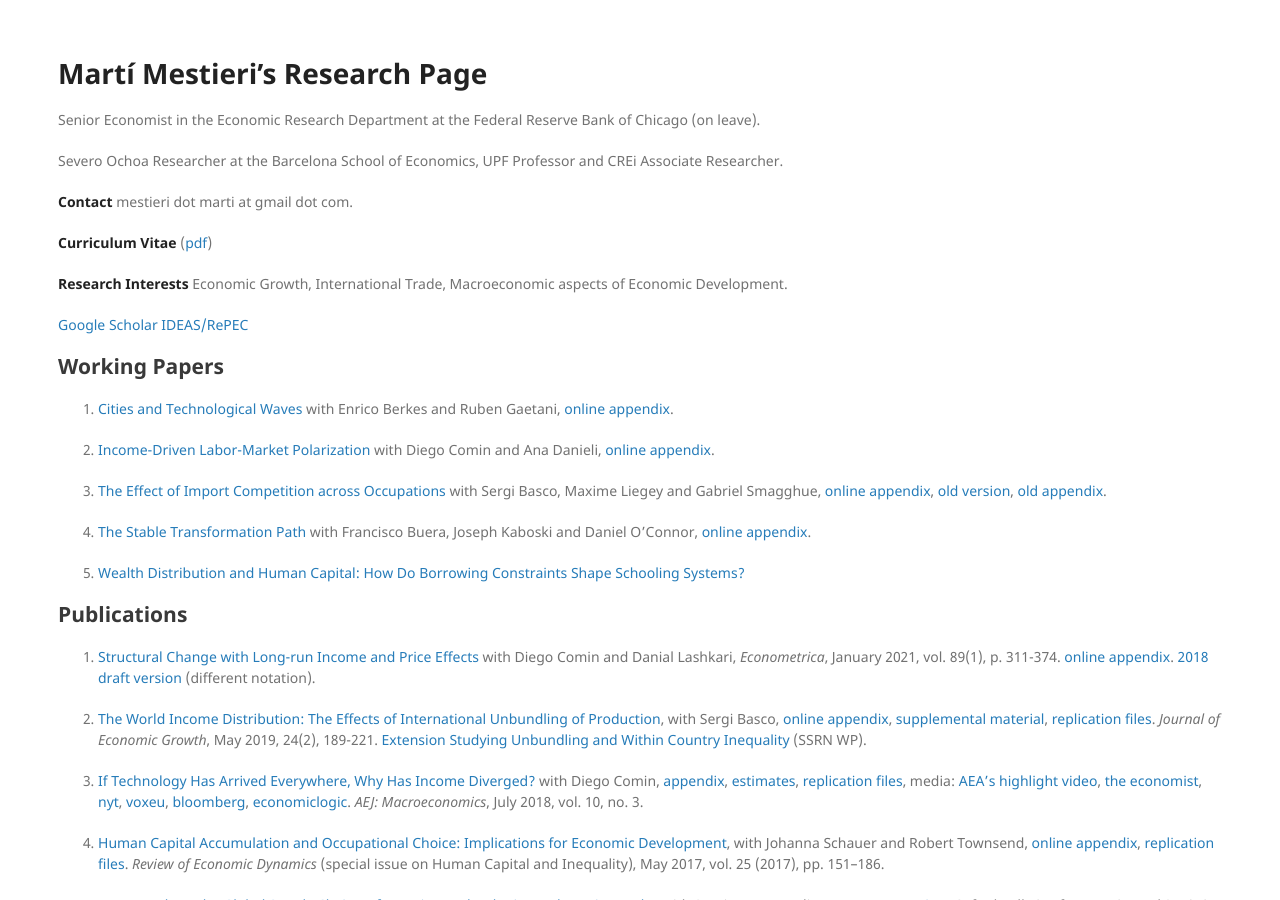
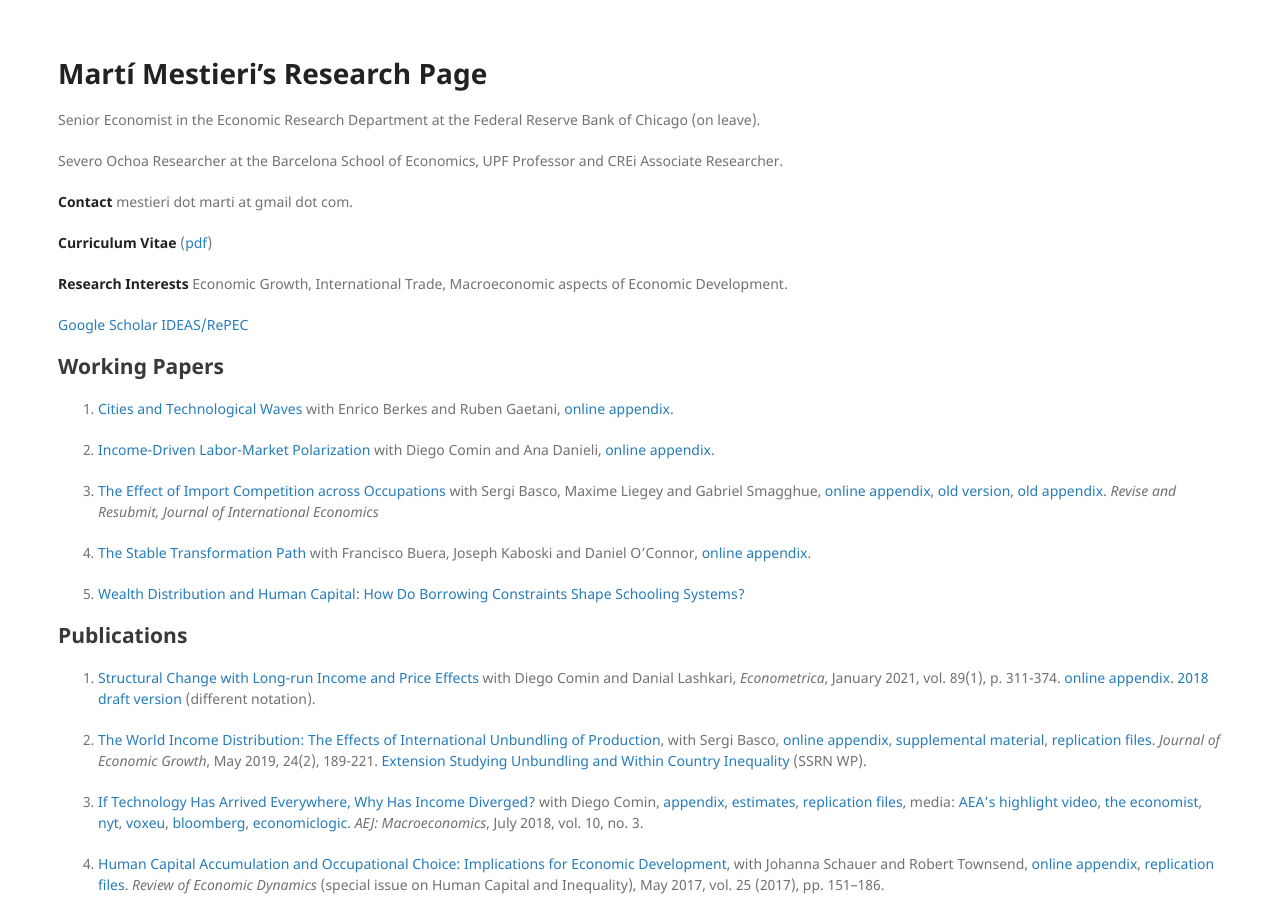
Before and after one commit to mestieri/mestieri.github.io, a Jekyll site: the page built from index.md, in a window 1280 px wide and 900 px high. Built offline with Jekyll 4.4.1, drawn with Linux system fonts in a browser that asks for light colours.

Commit message:
Update index.md

```diff
--- a/index.md
+++ b/index.md
@@ -27,7 +27,7 @@ Severo Ochoa Researcher at the Barcelona School of Economics, UPF Professor and
     [online appendix](https://www.dropbox.com/s/t4wbqhdj2bylblr/cdm_onlineappendix.pdf?dl=0).
 
 3. [The Effect of Import Competition across Occupations](https://www.dropbox.com/s/2zlazd9ibbh9fkx/blms_online.pdf?dl=0) with Sergi Basco, Maxime Liegey and Gabriel Smagghue, [online appendix](https://www.dropbox.com/s/fapaj3u9wpudlyk/blms_online_app.pdf?dl=0), [old version](https://www.dropbox.com/s/zag3833c67qay5x/blms.pdf?dl=0),
-    [old appendix](https://www.dropbox.com/s/0uiqoho97r2mnix/blms_op.pdf?dl=0).
+    [old appendix](https://www.dropbox.com/s/0uiqoho97r2mnix/blms_op.pdf?dl=0). *Revise and Resubmit, Journal of International Economics*
 
 4. [The Stable Transformation Path](https://www.dropbox.com/s/ilzr8jgkkysp0yy/bkmo.pdf?dl=0)
     with Francisco Buera, Joseph Kaboski and Daniel O'Connor,
```
